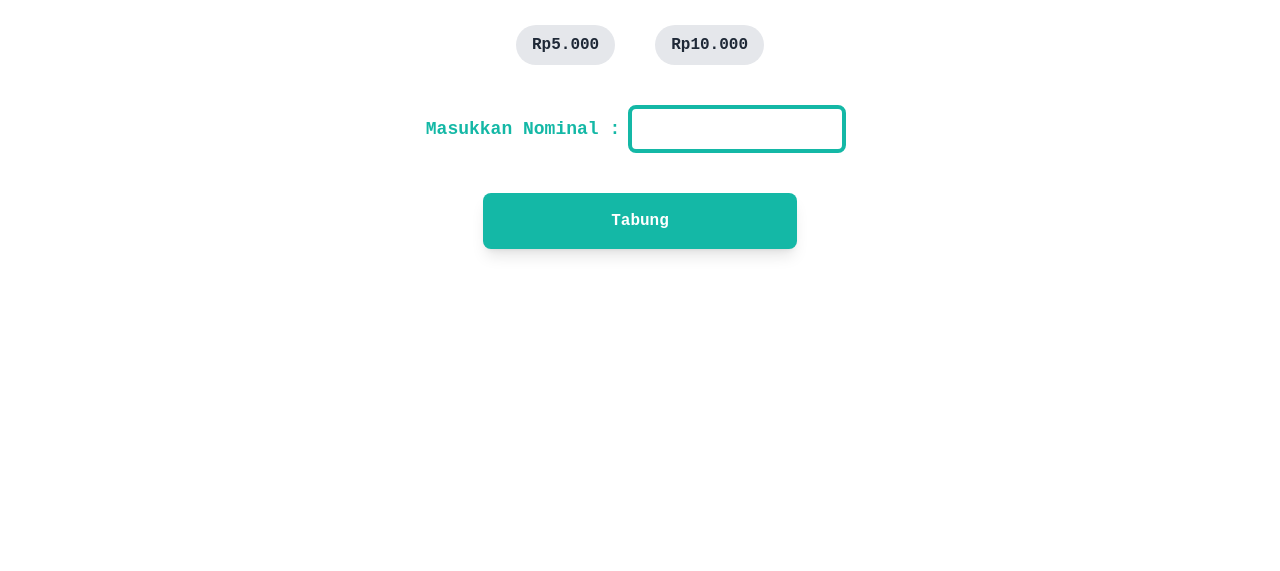
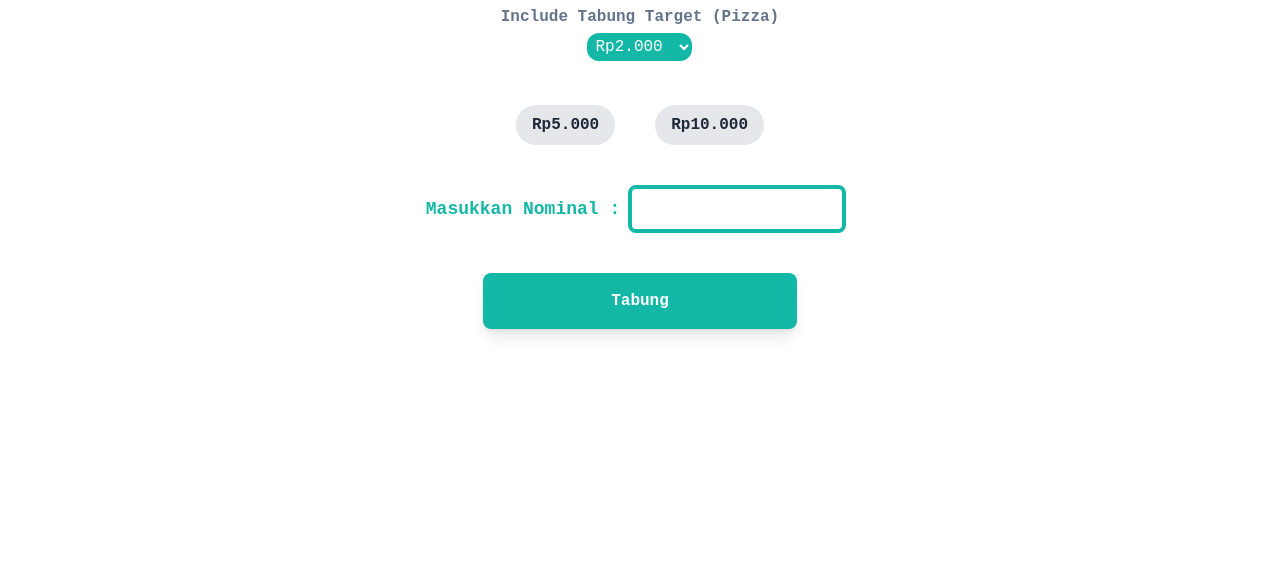
Before and after one commit to mfadev22/InputTabungan, a website: page index.html in a window 1280 px wide. Shown: the part 229-800 px from the top of the page. Drawn offline with Linux system fonts and the light colour scheme.

Commit message:
UpdateTabungTarget

```diff
--- a/index.html
+++ b/index.html
@@ -74,6 +74,26 @@
               <h1 class="text-3xl font-semibold text-primary text-center">
                 Input Tabungan Hari ini
               </h1>
+              <div class="mt-5">
+                <p class="font-semibold text-secondary">
+                  Include Tabung Target (Pizza)
+                </p>
+                <div class="flex flex-wrap p-1">
+                  <div class="flex justify-center w-full">
+                    <select
+                      name="tabung_target"
+                      id="tabung_target"
+                      class="p-1 bg-primary rounded-xl text-white"
+                    >
+                      <option value="2000">Rp2.000</option>
+                      <option value="4000">Rp4.000</option>
+                      <option value="6000">Rp6.000</option>
+                      <option value="8000">Rp8.000</option>
+                      <option value="10000">Rp10.000</option>
+                    </select>
+                  </div>
+                </div>
+              </div>
               <div class="mt-10">
                 <div class="flex items-center">
                   <button
```
Also changed, not shown: dist/js/script.js, dist/output.css.
